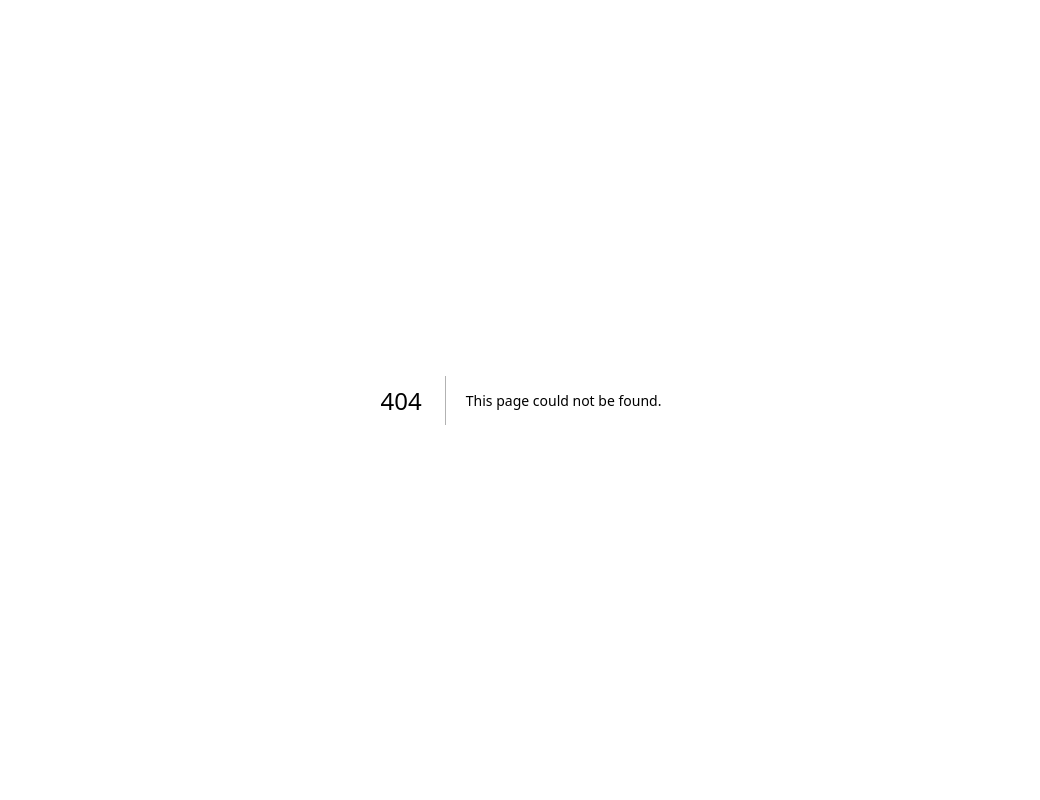
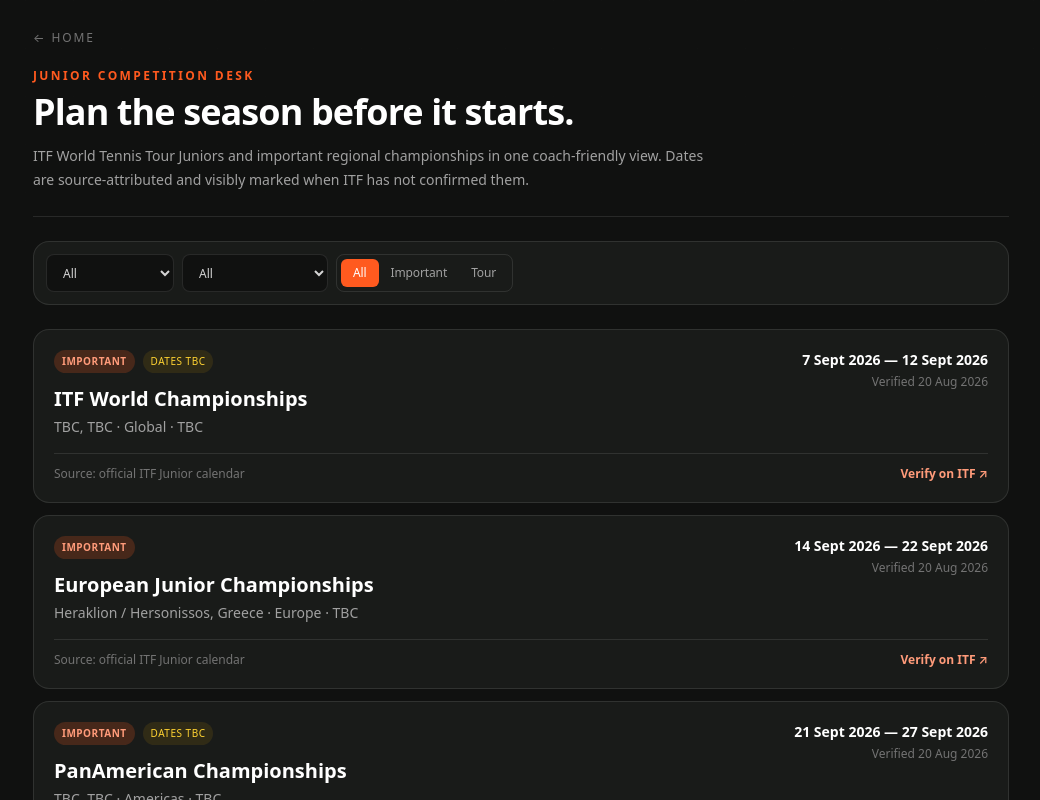
Before and after one commit to stevenchendan/Tennis-Agent, a Next.js app in the folder frontend/: page /calendar in a window 1280 px wide. Before the commit this address had no page. Shown: the top 800 px of the page, without its empty margins (119-1159 px from the left). Built offline with nearby package versions, Linux system fonts and the light colour scheme.

Commit message:
feat: add source-attributed junior tournament calendar

```diff
--- /dev/null
+++ b/frontend/src/app/calendar/page.tsx
@@ -0,0 +1,24 @@
+"use client";
+
+import Link from "next/link";
+import { useMemo, useState } from "react";
+import { JUNIOR_EVENTS, type EventImportance, type JuniorCategory } from "@/lib/junior-calendar";
+
+const categories: Array<JuniorCategory | "All"> = ["All", "Championship", "J30", "J60", "J100", "J200", "J300", "J500", "JGS"];
+const regions = ["All", "Australia/Oceania", "Asia", "Europe", "Americas", "Africa", "Global"];
+const fmt = (date: string) => new Date(`${date}T00:00:00Z`).toLocaleDateString("en-AU", { day: "numeric", month: "short", year: "numeric", timeZone: "UTC" });
+
+export default function CalendarPage() {
+  const [category, setCategory] = useState<(typeof categories)[number]>("All");
+  const [region, setRegion] = useState("All");
+  const [importance, setImportance] = useState<EventImportance | "all">("all");
+  const events = useMemo(() => JUNIOR_EVENTS.filter((event) => (category === "All" || event.category === category) && (region === "All" || event.region === region) && (importance === "all" || event.importance === importance)), [category, region, importance]);
+
+  return <main className="mx-auto min-h-screen max-w-5xl px-4 py-6 sm:px-6">
+    <header className="border-b border-white/10 pb-6"><Link href="/" className="text-xs uppercase tracking-[0.16em] text-neutral-500 hover:text-[#ff5a1f]">← Home</Link><p className="mt-5 text-xs font-semibold uppercase tracking-[0.2em] text-[#ff5a1f]">Junior competition desk</p><h1 className="mt-2 text-4xl font-bold tracking-tight text-white">Plan the season before it starts.</h1><p className="mt-3 max-w-2xl text-sm leading-6 text-neutral-400">ITF World Tennis Tour Juniors and important regional championships in one coach-friendly view. Dates are source-attributed and visibly marked when ITF has not confirmed them.</p></header>
+    <section className="mt-6 flex flex-wrap gap-2 rounded-2xl border border-white/10 bg-[#191b19] p-3"><select value={category} onChange={(e) => setCategory(e.target.value as typeof category)} className="rounded-lg border border-white/10 bg-[#101110] px-3 py-2 text-xs text-neutral-300">{categories.map((item) => <option key={item}>{item}</option>)}</select><select value={region} onChange={(e) => setRegion(e.target.value)} className="rounded-lg border border-white/10 bg-[#101110] px-3 py-2 text-xs text-neutral-300">{regions.map((item) => <option key={item}>{item}</option>)}</select><div className="flex rounded-lg border border-white/10 p-1">{(["all", "important", "tour"] as const).map((item) => <button key={item} onClick={() => setImportance(item)} className={`rounded-md px-3 py-1.5 text-xs capitalize ${importance === item ? "bg-[#ff5a1f] text-white" : "text-neutral-400"}`}>{item}</button>)}</div></section>
+    <section className="mt-6 space-y-3">{events.map((event) => <article key={event.id} className="rounded-2xl border border-white/10 bg-[#191b19] p-5"><div className="flex flex-wrap items-start justify-between gap-4"><div><div className="flex flex-wrap items-center gap-2"><span className={`rounded-full px-2 py-1 text-[10px] font-bold uppercase tracking-wider ${event.importance === "important" ? "bg-[#ff5a1f]/20 text-[#ff9b7a]" : "bg-white/10 text-neutral-400"}`}>{event.importance === "important" ? "Important" : event.category}</span>{event.dateStatus === "to-be-confirmed" && <span className="rounded-full bg-amber-400/10 px-2 py-1 text-[10px] uppercase tracking-wider text-amber-300">Dates TBC</span>}</div><h2 className="mt-3 text-xl font-semibold text-white">{event.name}</h2><p className="mt-1 text-sm text-neutral-400">{event.city}, {event.country} · {event.region} · {event.surface ?? "Surface TBC"}</p></div><div className="text-right"><p className="text-sm font-semibold text-white">{fmt(event.startDate)} — {fmt(event.endDate)}</p><p className="mt-1 text-xs text-neutral-500">Verified {fmt(event.lastVerified)}</p></div></div><div className="mt-4 flex flex-wrap items-center justify-between gap-3 border-t border-white/10 pt-3"><p className="text-xs text-neutral-500">Source: official ITF Junior calendar</p><a href={event.sourceUrl} target="_blank" rel="noreferrer" className="text-xs font-semibold text-[#ff9b7a] hover:text-white">Verify on ITF ↗</a></div></article>)}</section>
+    {!events.length && <p className="mt-12 text-center text-sm text-neutral-500">No events match these filters.</p>}
+    <p className="mt-8 text-center text-xs text-neutral-600">This is a planning aid, not an entry or eligibility guarantee. Always verify the official tournament page before booking travel.</p>
+  </main>;
+}
--- /dev/null
+++ b/frontend/src/lib/junior-calendar.ts
@@ -0,0 +1,29 @@
+export type JuniorCategory = "J30" | "J60" | "J100" | "J200" | "J300" | "J500" | "JGS" | "Championship";
+export type EventImportance = "tour" | "important";
+
+export interface JuniorEvent {
+  id: string;
+  name: string;
+  category: JuniorCategory;
+  importance: EventImportance;
+  startDate: string;
+  endDate: string;
+  country: string;
+  region: "Australia/Oceania" | "Asia" | "Europe" | "Americas" | "Africa" | "Global";
+  city: string;
+  surface?: "Hard" | "Clay" | "Grass" | "Indoor" | "TBC";
+  sourceUrl: string;
+  lastVerified: string;
+  dateStatus: "confirmed" | "to-be-confirmed";
+}
+
+export const ITF_JUNIOR_SOURCE = "https://www.itftennis.com/en/tournament-calendar/world-tennis-tour-juniors-calendar/";
+
+// Source-backed seed events. Production sync should replace/refresh this list from ITF's calendar feed.
+export const JUNIOR_EVENTS: JuniorEvent[] = [
+  { id: "itf-world-championships-2026", name: "ITF World Championships", category: "Championship", importance: "important", startDate: "2026-09-07", endDate: "2026-09-12", country: "TBC", region: "Global", city: "TBC", surface: "TBC", sourceUrl: ITF_JUNIOR_SOURCE, lastVerified: "2026-08-20", dateStatus: "to-be-confirmed" },
+  { id: "european-championships-2026", name: "European Junior Championships", category: "Championship", importance: "important", startDate: "2026-09-14", endDate: "2026-09-22", country: "Greece", region: "Europe", city: "Heraklion / Hersonissos", surface: "TBC", sourceUrl: ITF_JUNIOR_SOURCE, lastVerified: "2026-08-20", dateStatus: "confirmed" },
+  { id: "panamerican-championships-2026", name: "PanAmerican Championships", category: "Championship", importance: "important", startDate: "2026-09-21", endDate: "2026-09-27", country: "TBC", region: "Americas", city: "TBC", surface: "TBC", sourceUrl: ITF_JUNIOR_SOURCE, lastVerified: "2026-08-20", dateStatus: "to-be-confirmed" },
+  { id: "j300-spring-2026", name: "J300 Spring", category: "J300", importance: "tour", startDate: "2026-09-28", endDate: "2026-10-03", country: "USA", region: "Americas", city: "Spring", surface: "Hard", sourceUrl: ITF_JUNIOR_SOURCE, lastVerified: "2026-08-20", dateStatus: "confirmed" },
+  { id: "j30-sofia-2026", name: "J30 Sofia", category: "J30", importance: "tour", startDate: "2026-10-26", endDate: "2026-11-01", country: "Bulgaria", region: "Europe", city: "Sofia", surface: "Indoor", sourceUrl: ITF_JUNIOR_SOURCE, lastVerified: "2026-08-20", dateStatus: "confirmed" },
+];
```
